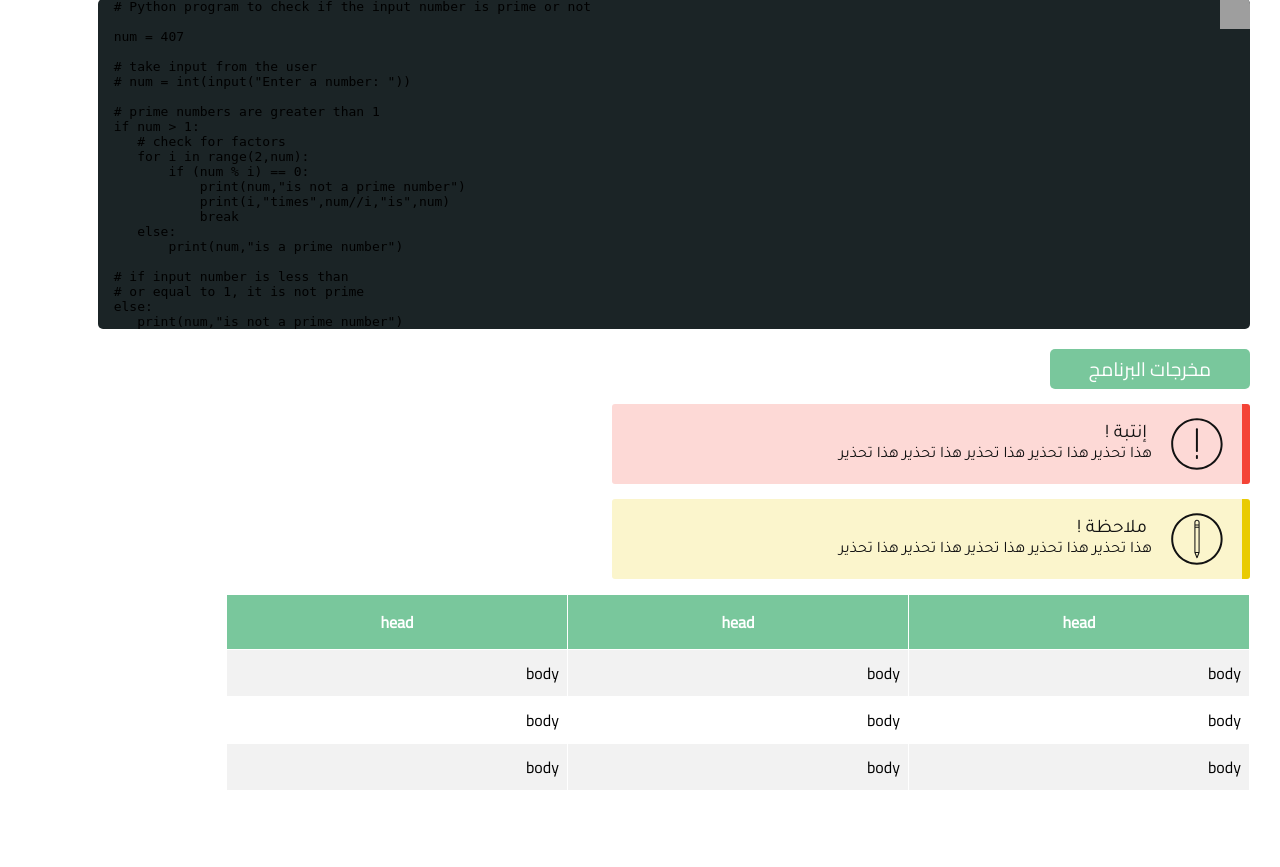
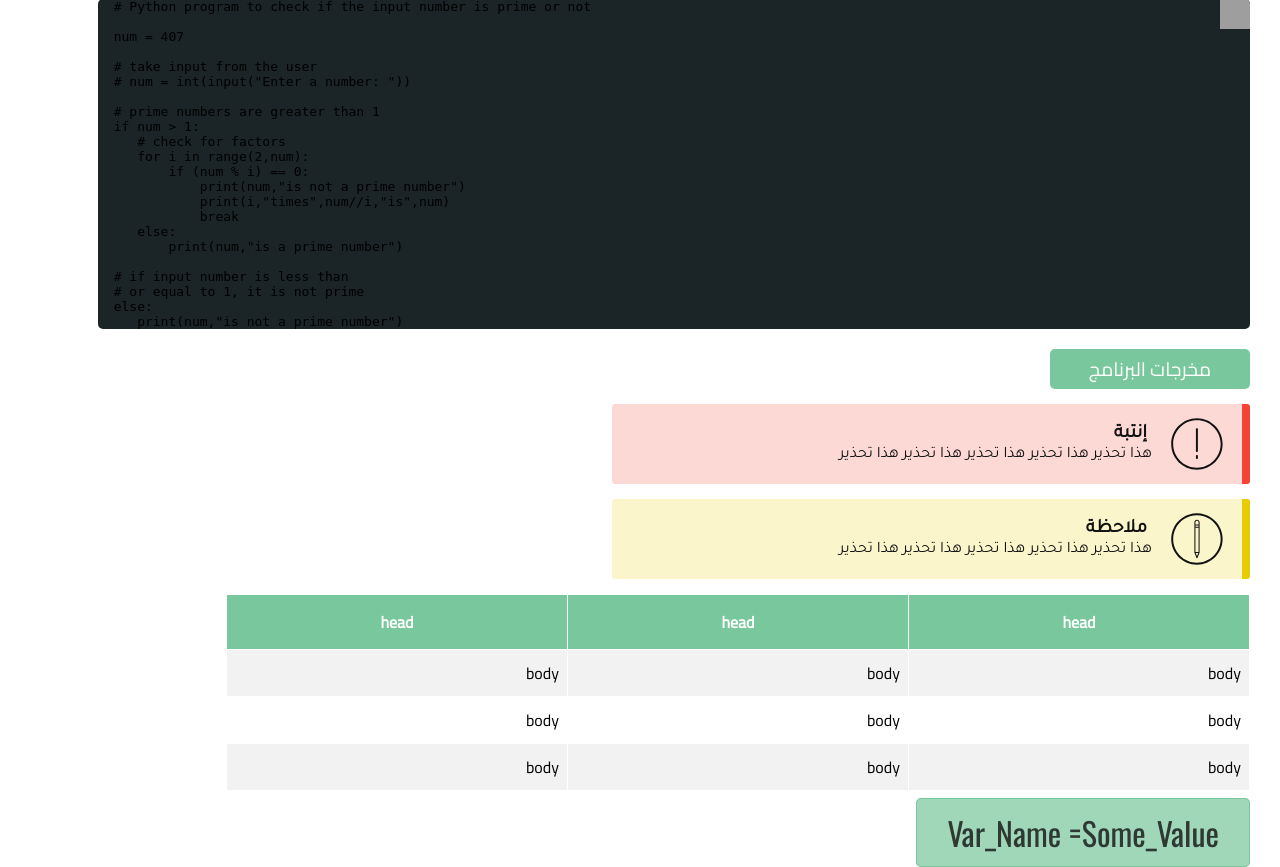
Before and after one commit to Ibrahimrahhal/ArabianDevs.com, a PHP site: page / in a window 1280 px wide. Shown: the part 743-1610 px from the top of the page. Before the commit the page ends 1533 px from the top, so only its background shows below. Run offline with PHP 8.4, Linux system fonts and the light colour scheme; some libraries are stand-ins or nearby versions; grey boxes are pictures that could not be loaded.

Commit message:
added syntax component

```diff
--- a/css/design.css
+++ b/css/design.css
@@ -129,7 +129,7 @@ background-position: center;
 background-image: url("../assets/note.svg");
 }
 .warning div span,.note div span {
-  font-weight: bolder;
+  font-weight: bold;
   font-size: 1.2rem;
 margin: 0 5px;
 display: block;
--- /dev/null
+++ b/css/syntax.css
@@ -0,0 +1,33 @@
+.syntax{
+background-color: rgba(121, 199, 156, 0.7);
+padding: 10px 30px;
+border: 1px solid rgb(121, 199, 156);
+color: rgba(18, 18, 18, 0.8);
+font-family: Oswald;
+font-size: 2rem;
+margin: 10px 0;
+margin-right: 30px;
+display: inline;
+text-align: center;
+border-radius: 5px;
+}
+
+@media screen and (max-width:500px) {
+.syntax{
+  font-size: 1.5rem;
+  display: block;
+width: 90%;
+box-sizing: border-box;
+  margin: 0 auto;
+}
+
+}
+
+@media screen and (max-width:350px) {
+.syntax{
+  font-size: 1.2rem;
+  display: block;
+width: 90%;
+box-sizing: border-box;
+  margin: 0 auto;
+}
--- a/index.php
+++ b/index.php
@@ -10,12 +10,13 @@
 
     <link rel="stylesheet" href="Parials/header.css">
     <link rel="stylesheet" href="css/table.css">
+    <link rel="stylesheet" href="css/syntax.css">
 
     <link rel="stylesheet" href="node_modules/font-awesome/css/font-awesome.css">
 
 
-<link href="https://fonts.googleapis.com/css?family=Cairo:200,400|Tajawal|Lalezar" rel="stylesheet">
-<meta name="viewport" content="width=device-width, initial-scale=0.85">
+<link href="https://fonts.googleapis.com/css?family=Cairo:200,400|Tajawal|Lalezar|Oswald" rel="stylesheet">
+<meta name="viewport" content="width=device-width, initial-scale=1.0">
 
   </head>
   <body>
@@ -135,7 +136,7 @@ To https://github.com/Ibrahimrahhal/ArabianDevs.com.git
 
   </div>
   <div class="">
-  <span>إنتبة !</span>
+  <span>إنتبة</span>
   هذا تحذير
   هذا تحذير
 
@@ -149,7 +150,7 @@ To https://github.com/Ibrahimrahhal/ArabianDevs.com.git
 
   </div>
   <div class="">
-  <span>ملاحظة !</span>
+  <span>ملاحظة</span>
   هذا تحذير
   هذا تحذير
 
@@ -183,6 +184,8 @@ To https://github.com/Ibrahimrahhal/ArabianDevs.com.git
     <td>body</td>
   </tr>
 </table>
+<br>
+<div class="syntax">Var_Name =Some_Value </div>
 <!-- Finally, to actually run the highlighter, you need to include this JS on your page -->
 <script type="text/javascript">
      SyntaxHighlighter.all()
```
